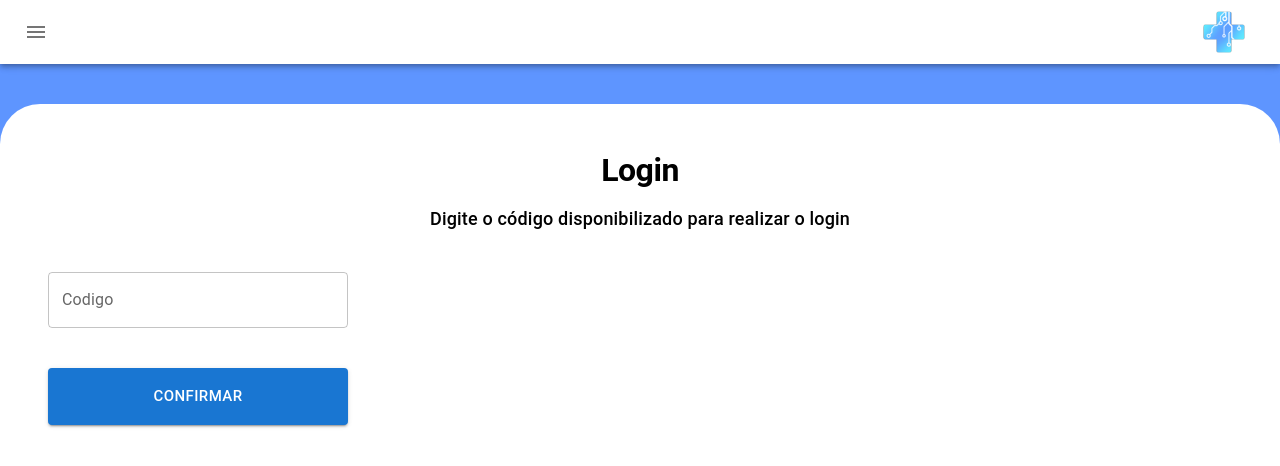
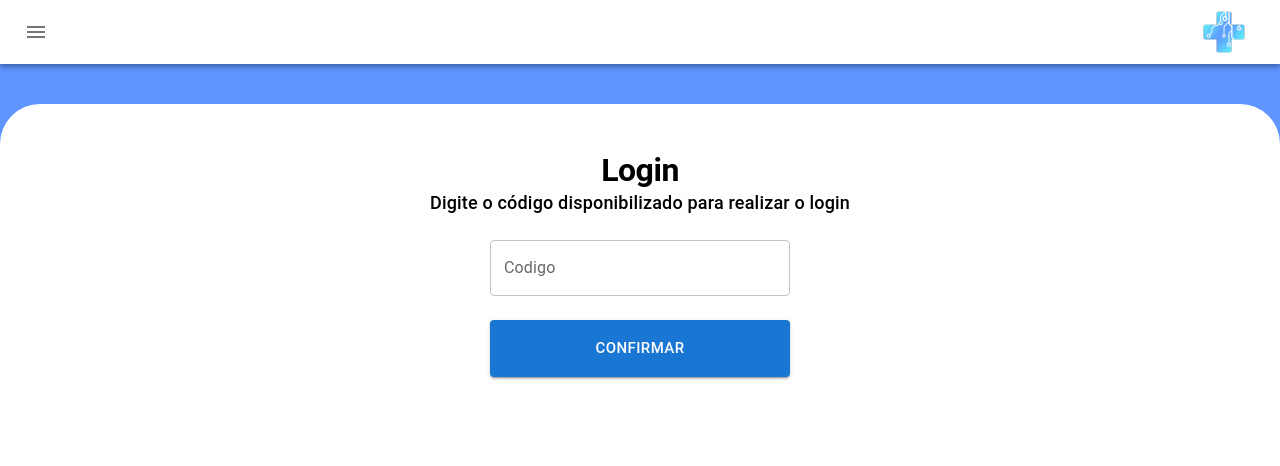
Before and after one commit to D1p7/MediAssist, a Next.js app: page / in a window 1280 px wide. Shown: the top 466 px of the page. Built offline with nearby package versions, Linux system fonts and the light colour scheme.

Commit message:
final changes

```diff
--- a/src/components/Form/Form.js
+++ b/src/components/Form/Form.js
@@ -8,6 +8,10 @@ import {
   Box,
 } from "@mui/material";
 
+import Snackbar from "@mui/material/Snackbar";
+import MuiAlert from "@mui/material/Alert";
+
+import React from "react";
 import { useState } from "react";
 export const diseases = [
   [
@@ -64,12 +68,28 @@ const transformDataToAI = (data) => {
   console.log(result.length);
 };
 
+const Alert = React.forwardRef(function Alert(props, ref) {
+  return <MuiAlert elevation={6} ref={ref} variant="filled" {...props} />;
+});
+
 export function FirstStep({ onClick }) {
   const [code, setCode] = useState("");
   const [invalid, setInvalid] = useState(false);
   return (
-    <>
-      <Typography variant="h1" fontWeight="Bold" fontSize={32} textAlign={"center"} color="black">
+    <Box
+      display={"flex"}
+      flexDirection="column"
+      gap={3}
+      alignItems={"center"}
+      width={"100%"}
+    >
+      <Typography
+        variant="h1"
+        fontWeight="Bold"
+        fontSize={32}
+        textAlign={"center"}
+        color="black"
+      >
         Login
       </Typography>
       <Typography
@@ -85,28 +105,23 @@ export function FirstStep({ onClick }) {
       <TextField
         id="outlined-basic"
         label="Codigo"
+        fullWidth
         variant="outlined"
         value={code}
-        sx={{maxWidth: 300}}
+        sx={{ maxWidth: 300 }}
         onChange={(e) => setCode(e.target.value)}
       />
-      {invalid && (
-        <Typography
-          variant="body1"
-          fontWeight="Bold"
-          fontSize={14}
-          color="red"
-          textAlign={"center"}
-          sx={{ marginTop: -3}}
-        >
-          Código inválido, Tente novamente!
-        </Typography>
-      )}
+
       <Button
         variant="contained"
-        sx={{maxWidth: 300,
-            padding: '15px 0px',
-            fontSize: "15px"}}
+        fullWidth
+        sx={{
+          maxWidth: 300,
+          padding: "15px 10px",
+          fontSize: "15px",
+          position: "inherit",
+          top: 1,
+        }}
         onClick={() => {
           if (code !== "1618") {
             setInvalid(true);
@@ -117,15 +132,46 @@ export function FirstStep({ onClick }) {
       >
         Confirmar
       </Button>
-    </>
+      {invalid && (
+        <Typography
+          variant="body1"
+          fontWeight="Bold"
+          fontSize={14}
+          color="red"
+          textAlign={"center"}
+        >
+          Código inválido, Tente novamente!
+        </Typography>
+      )}
+    </Box>
   );
 }
 
 export function SecondStep({ step, submit, onChange, selected }) {
   const [isLoading, setIsLoading] = useState(false);
+  const [open, setOpen] = React.useState(false);
+
+  const handleOpenMsgError = () => {
+    setOpen(true);
+  };
+
+  const handleClose = (event, reason) => {
+    if (reason === "clickaway") {
+      return;
+    }
+
+    setOpen(false);
+  };
+
   return (
     <Box display="flex" flexDirection="column">
-      <Typography textAlign={"center"} variant="h1" fontWeight="Bold" fontSize={32} color="black">
+      <Typography
+        textAlign={"center"}
+        variant="h1"
+        fontWeight="Bold"
+        fontSize={32}
+        color="black"
+      >
         Teste
       </Typography>
       <FormGroup sx={{ marginTop: 5 }}>
@@ -145,14 +191,14 @@ export function SecondStep({ step, submit, onChange, selected }) {
       {step === 3 && (
         <Button
           variant="contained"
-          sx={{ marginTop: 5,
-            padding: '15px 0px',
-            fontSize: "15px"}}
+          sx={{ marginTop: 5, padding: "15px 0px", fontSize: "15px" }}
           onClick={async () => {
             try {
               setIsLoading(true);
               await submit();
+              handleClick();
             } catch (error) {
+              handleOpenMsgError();
               setIsLoading(false);
             } finally {
               setIsLoading(false);
@@ -163,6 +209,16 @@ export function SecondStep({ step, submit, onChange, selected }) {
           Enviar
         </Button>
       )}
+      <Snackbar
+        open={open}
+        autoHideDuration={6000}
+        onClose={handleClose}
+        anchorOrigin={{ vertical: "top", horizontal: "center" }}
+      >
+        <Alert onClose={handleClose} severity="error" sx={{ width: "100%" }}>
+          Alta demanda no servidor, tente novamente mais tarde!
+        </Alert>
+      </Snackbar>
     </Box>
   );
 }
@@ -170,7 +226,13 @@ export function SecondStep({ step, submit, onChange, selected }) {
 export function ThirdStep({ result }) {
   return (
     <>
-      <Typography textAlign={"center"} variant="h1" fontWeight="Bold" fontSize={32} color="black">
+      <Typography
+        textAlign={"center"}
+        variant="h1"
+        fontWeight="Bold"
+        fontSize={32}
+        color="black"
+      >
         Resultado
       </Typography>
       <Typography
--- a/src/pages/login/index.js
+++ b/src/pages/login/index.js
@@ -100,6 +100,7 @@ if (typeof window !== 'undefined') {
     <Box
       display="flex"
       flex={1}
+      height={"100vh"}
       flexDirection="column"
       justifyContent={"center"}
       bgcolor={"#5e95ff"}
@@ -108,10 +109,10 @@ if (typeof window !== 'undefined') {
       <Box
         display="flex"
         flexDirection="column"
-        flex={1}
+        height={"100vh"}
         border={0}
         // alignItems={"center"}
-        justifyContent={"center"}
+        // justifyContent={"center"}
         marginTop={5}
         bgcolor={"#fff"}
         padding={6}
```
